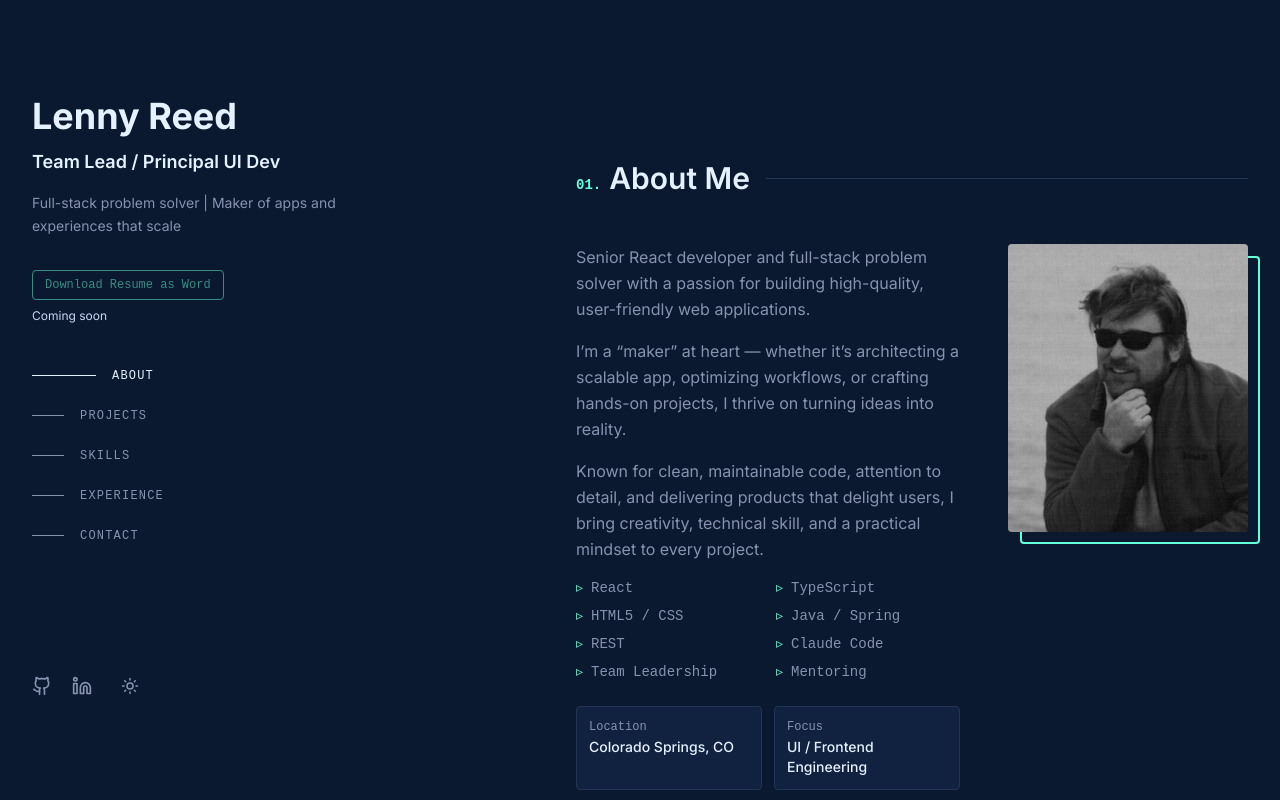
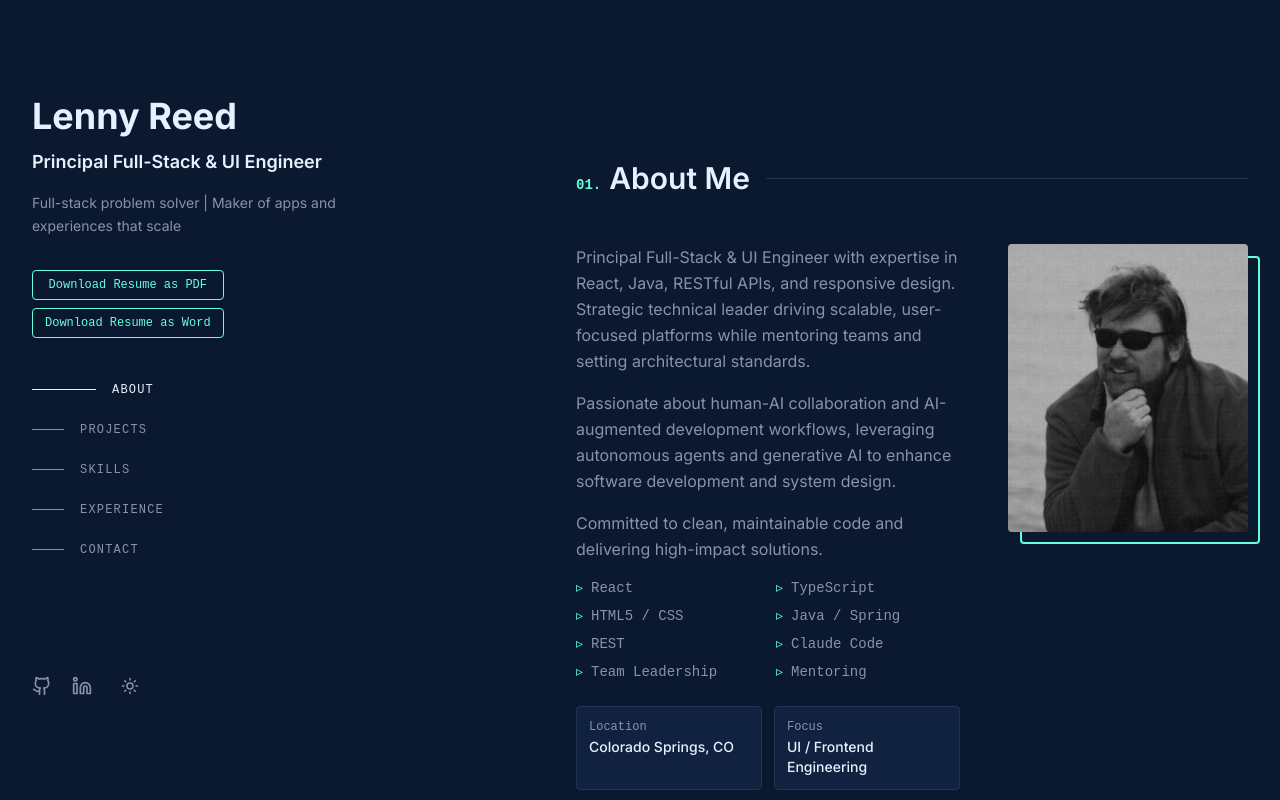
Before and after one commit to lendog75/resume, a Next.js app: page / in a window 1280 px wide. Shown: the top 800 px of the page. Built offline with nearby package versions, Linux system fonts and the light colour scheme.

Commit message:
April26 Resume Tweaks, Fix resume download links

```diff
--- a/data/data.json
+++ b/data/data.json
@@ -8,8 +8,8 @@
     "siteTitle": "Lenny Reed | Software Engineer",
     "description": "Family man, outdoorsman, and software developer who loves to work with React. Responsive Design and RESTful APIs are personal favorites.",
     "url": "https://lennyreed.com",
-    "resumePdf": "",
-    "resumeWord": "Lenny Reed Resume.docx"
+    "resumePdf": "/Lenny Resume 2026.pdf",
+    "resumeWord": "/Lenny Resume 2026.docx"
   },
   "personal": {
     "name": "Lenny Reed",
@@ -40,7 +40,9 @@
   "about": {
     "headline": "About Me",
     "body": [
-      "Senior React developer and full-stack problem solver with a passion for building high-quality, user-friendly web applications."," I’m a “maker” at heart — whether it’s architecting a scalable app, optimizing workflows, or crafting hands-on projects, I thrive on turning ideas into reality.","Known for clean, maintainable code, attention to detail, and delivering products that delight users, I bring creativity, technical skill, and a practical mindset to every project."
+      "Principal Full-Stack & UI Engineer with expertise in React, Java, RESTful APIs, and responsive design. Strategic technical leader driving scalable, user-focused platforms while mentoring teams and setting architectural standards.",
+      "Passionate about human-AI collaboration and AI-augmented development workflows, leveraging autonomous agents and generative AI to enhance software development and system design.",
+      "Committed to clean, maintainable code and delivering high-impact solutions."
     ],
     "quickFacts": [
       { "label": "Location", "value": "Colorado Springs, CO" },
@@ -237,54 +239,56 @@
       "id": "exp-0",
       "type": "work",
       "company": "BurstIQ",
-      "role": "Team Lead / Principal UI Dev",
-      "period": "Oct 2024 — Present",
+      "role": "Principal Full-Stack & UI Engineer",
+      "period": "Jul 2024 — Present",
       "location": "Denver, CO (Hybrid)",
       "url": "https://burstiq.com",
-      "description": "Led a team of developers building intuitive and visually appealing Blockchain-based apps. Principal developer on the company's most critical projects.",
-      "impact": "Returned to BurstIQ to contribute to core platform development during a critical growth phase, initially focusing on backend systems within its blockchain-backed data platform. Built foundational capabilities in Java Spring, including a flexible Data Pipeline (field mapping, JavaScript transforms, rules), developing a deep, end-to-end understanding of how data moves through the system.\n\nTransitioned back to the frontend to lead architecture across multiple initiatives—taking over stalled offshore-built projects, re-architecting them for scalability, and driving them to production. Served as tech lead for a key EMS project coordinating distributed teams, and designed a modern admin platform enabling intuitive control over complex data workflows while improving overall system cohesion and delivery.",
-      "bullets": [ ],
-      "tech": ["React", "Angular", "TypeScript", "JWT", "Figma", "Blockchain"]
+      "description": "Led core platform development during a critical growth phase, driving full-stack initiatives across Java Spring back-end systems and React front-end projects.",
+      "impact": "Returned to BurstIQ to contribute to core platform development during a critical growth phase, initially focusing on Java Spring back-end systems to improve reliability and throughput while building full-stack expertise. Designed and implemented a flexible Java-based Data Pipeline (field mapping, JavaScript transforms, Drools Rules), enabling end-to-end, customizable workflows.\n\nTransitioned to front-end leadership on React projects, re-architecting stalled offshore-built apps for scalability and improved maintainability. Served as tech lead for a key EMS project, providing full-stack development, client training on Graph and blockchain concepts, and coordinating distributed contributors. Designed the next-generation admin UI platform and pioneered human/AI-augmented development workflows, integrating autonomous agents to accelerate delivery, improve code quality, and enhance team efficiency.",
+      "bullets": [
+        "Led core platform development during a critical growth phase, initially focusing on Java Spring back-end systems to improve reliability and throughput while building full-stack expertise.",
+        "Designed and implemented a flexible Java-based Data Pipeline (field mapping, JavaScript transforms, Drools Rules), enabling end-to-end, customizable workflows.",
+        "Took ownership of the flagship React admin tool and the \"Astellas\" React app, stabilizing, enhancing, and delivering projects while managing distributed teams.",
+        "Transitioned to front-end leadership on React projects, re-architecting stalled offshore-built apps for scalability and improved maintainability.",
+        "Served as tech lead for a key EMS project, providing full-stack development, client training on Graph and blockchain concepts, and coordinating distributed contributors.",
+        "Designed the next-generation admin UI platform and pioneered human/AI-augmented development workflows, integrating autonomous agents to accelerate delivery, improve code quality, and enhance team efficiency."
+      ],
+      "tech": ["Java", "Spring Boot", "Graphchain", "React", "TypeScript", "RESTful APIs", "Agile", "Bitbucket"]
     },
     {
       "id": "exp-solterra",
       "type": "work",
       "company": "Solterra Workshop",
-      "role": "Founder / Designer / Engineer",
-      "period": "2018 — Present",
+      "role": "Founder, CEO / Artist / Technologist",
+      "period": "Jul 2023 — Jul 2024",
       "location": "Colorado (Remote)",
       "url": "https://solterraworkshop.com/",
-      "description": "Founded and built Solterra Workshop, a creative studio blending craftsmanship, design, and technology to produce unique wood-based artwork and products. Designed and created original pieces inspired by outdoor exploration, translating natural forms and landscapes into precise, high-quality physical products.",
-      "impact": "Founded and operated a product-driven venture at the intersection of physical craftsmanship and digital engineering, building a scalable system for designing, producing, and delivering premium wood-based products. Architected end-to-end workflows that convert digital designs into precision-manufactured goods, emphasizing repeatability, quality, and efficiency. Designed and developed a modern web experience to support direct-to-consumer sales, brand storytelling, and customer engagement. Leveraged the business as an innovation lab to explore new models in productization, digital-to-physical pipelines, and tech-enabled creativity, applying a startup mindset to rapid iteration and continuous improvement.",
+      "description": "Launched and managed a successful technology-driven laser art business, combining creative design with advanced manufacturing technologies.",
+      "impact": "Launched and managed a successful technology-driven laser art business, combining creative design with advanced manufacturing technologies. Designed, developed, and delivered products while overseeing product strategy, marketing, inventory, supplier relationships, and customer engagement. Managed financial forecasting, hiring, and operations, integrating technical innovation with hands-on craftsmanship.",
       "bullets": [
-        "Designed and produced original wood art, including layered 3D animal designs and nature-inspired pieces",
-        "Developed repeatable processes for turning digital concepts into physical products with high precision",
-        "Integrated photography, hiking, and outdoor exploration into product ideation and storytelling",
-        "Built and refined a product-focused website experience to showcase and sell work",
-        "Explored new business models including limited releases, custom work, and digital extensions"
+        "Launched and managed a successful technology-driven laser art business, combining creative design with advanced manufacturing technologies.",
+        "Designed, developed, and delivered products while overseeing product strategy, marketing, inventory, supplier relationships, and customer engagement.",
+        "Managed financial forecasting, hiring, and operations, integrating technical innovation with hands-on craftsmanship."
       ],
-      "tech": ["Design", "Woodworking", "Product Development", "Branding", "E-commerce", "Photography"]
+      "tech": ["CNC", "Laser", "CAD", "E-commerce", "Inventory Management"]
     },
     {
       "id": "exp-1",
       "type": "work",
       "company": "BurstIQ",
-      "role": "Team Lead / Principal UI Dev",
+      "role": "Team Lead / Senior UI Developer",
       "period": "Oct 2019 — Jul 2023",
       "location": "Denver, CO (Hybrid)",
       "url": "https://burstiq.com",
-      "description": "Led a team of developers building intuitive and visually appealing Blockchain-based apps. Principal developer on the company's most critical projects.",
+      "description": "Led front-end development team for blockchain-based applications, migrating key systems from Angular to React and improving maintainability and scalability.",
       "impact": "Spearheaded BurstIQ's front-end modernization by leading a full migration from Angular to React, unifying in-person, remote, and offshore contributors into a high-performing team — growing junior developers into trusted engineers and delivering the Admin UI that powers the core of a cutting-edge blockchain platform.",
       "bullets": [
-        "Led a team of developers in creating intuitive and visually appealing Blockchain-based apps",
-        "Migrated company from Angular-based front ends to React",
-        "Oversaw in-person, remote, and off-shore team members",
-        "Mentored junior devs helping them grow their careers and become trusted productive team members",
-        "Developed React-based Admin UI for the company's Blockchain platform, including creation of new chains, user management, and visualization",
-        "Created Angular and React prototypes to demonstrate design concepts and gather user feedback",
-        "Implemented responsive design practices to ensure optimal user experience across all devices"
+        "Led front-end development team for blockchain-based applications, migrating key systems from Angular to React and improving maintainability and scalability.",
+        "Mentored junior developers, coordinated distributed on-site and offshore teams, and collaborated with business stakeholders to deliver high-priority projects on time.",
+        "Developed React Admin UI, prototypes, and responsive design solutions, serving as principal developer on company-critical initiatives.",
+        "Contributed to front-end architecture, integrating RESTful APIs and ensuring cohesive system design."
       ],
-      "tech": ["React", "Angular", "TypeScript", "JWT", "Figma", "Blockchain"]
+      "tech": ["React", "TypeScript", "JavaScript", "Angular", "HTML5", "CSS3", "RESTful APIs", "Jira"]
     },
     {
       "id": "exp-2",
@@ -297,14 +301,11 @@
       "description": "Team Lead and Principal Developer for Advisor Experience, the company's new portal for financial advisors to manage their book of business.",
       "impact": "Took ownership of Transamerica's most visible advisor-facing product — orchestrating 5 direct reports across 3 functional teams to deliver a full-stack portal on time, complete with a bespoke Node.js edge API, Docker-based CI/CD pipeline to AWS, and enterprise JWT authentication.",
       "bullets": [
-        "Supervised 5 direct reports across 3 different functional teams to ensure on-time delivery",
-        "Developed advanced Amazon-style facet filtering feature used throughout the app",
-        "Created edge API using Node.js, Express, and NestJS",
-        "Integrated JWT-based authentication with ISAM",
-        "Implemented Redux pattern using NGRX",
-        "Designed and developed Docker-based Jenkins CI/CD prototype with pipeline build, lint, test, and deploy to AWS S3"
+        "Led development of the Advisor Experience portal, supervising 5 direct reports across 3 functional teams and ensuring timely, high-quality delivery.",
+        "Designed and implemented advanced UI features, including faceted search, Redux/NGRX state management, and JWT authentication, alongside server-side APIs using Node, Express, and NestJs.",
+        "Architected Docker/Jenkins pipelines for automated build, test, and deployment to AWS S3, improving CI/CD efficiency and system reliability."
       ],
-      "tech": ["Angular", "Node.js", "NestJS", "Express", "JWT", "NGRX", "Docker", "Jenkins", "AWS S3"]
+      "tech": ["Angular", "Node.js", "Express", "NestJs", "Redux/NGRX", "JWT", "Docker", "Jenkins", "AWS", "Jira"]
     },
     {
       "id": "exp-3",
@@ -317,14 +318,11 @@
       "description": "Architected and served as Principal Developer for the new internal Angular component library and design system.",
       "impact": "Transformed Pinnacol’s UI delivery by architecting a shared Angular component library and design system from scratch, while building Docker-based workflows integrated with Jenkins and Artifactory to streamline DevOps and continuous delivery. Cut deployment times from hours to seconds, rescued a behind-schedule project, delivered another ahead of schedule, and eliminated 15+ repos along with 40+ legacy builds of accumulated technical debt.",
       "bullets": [
-        "Architected and led development of internal Angular component library (pn-library) and SCSS design system (pn-themes based on Foundation 6.x)",
-        "Created new build and deployment process using Jenkins, Artifactory, and Docker — reducing deployments from hours to seconds",
-        "Took over as Principal UI Dev for the behind-schedule Certificates of Insurance project (Angular 2)",
-        "Led Customer Onboarding project to completion ahead of schedule (Angular 4)",
-        "Prototyped and presented Progressive Web App (PWA) implementation using Angular 5 Service Worker",
-        "Reduced tech debt by archiving 15+ Git repos and removing 40+ legacy builds"
+        "Served as principal developer and architect for an internal Angular component library and Certificates of Insurance / Customer Onboarding projects, improving consistency and maintainability across applications.",
+        "Developed SASS/CSS styling libraries, standardized coding practices, and implemented CI/CD pipelines using Jenkins and Docker, enhancing deployment efficiency and reducing errors.",
+        "Mentored junior developers and reduced technical debt through Git repository consolidation and code review best practices."
       ],
-      "tech": ["Angular", "ES2015", "Foundation 6.x", "SCSS", "Jenkins", "Artifactory", "Docker", "Git"]
+      "tech": ["Angular 2-5", "SASS/CSS", "Jenkins", "Docker", "JavaScript", "HTML5", "CSS3", "Jira"]
     },
     {
       "id": "exp-4",
@@ -347,21 +345,20 @@
       "id": "exp-5",
       "type": "work",
       "company": "Aspenware — (US Olympic Committee)",
-      "role": "Sr. Consultant",
-      "period": "Feb 2015 — Jun 2016",
-      "location": "Denver, CO",
+      "role": "Sr. Consultant / Developer",
+      "period": "Feb 2015 — Feb 2017",
+      "location": "Denver / Colorado Springs, CO",
       "url": "https://www.aspenware.com",
-      "description": "Worked on multiple projects for the US Olympic Committee including athlete management, payment, registration, and insurance systems.",
+      "description": "Delivered multiple projects for high-profile clients, including the US Olympic Committee (USOC) and Inspirato, leading front-end and back-end development.",
       "impact": "Built the digital backbone of the US Olympic Committee's athlete operations — delivering sport-specific health insurance eligibility, athlete payment management, nationwide club discovery, and Games registration systems that directly served America's Olympic athletes at scale.",
       "bullets": [
-        "Architected Games Registration/Profile system allowing administrators to control questions shown to athletes per event",
-        "Designed and developed Direct Athlete Support (DAS) and Operation Gold payment management systems",
-        "Built Elite Athlete Health Insurance (EAHI) system with sport-specific eligibility criteria and waitlist",
-        "Developed Find A Club system with interactive US map allowing users to find sports clubs nationwide",
-        "Developed Long List feature for managing delegate/athlete nominations for events and games",
-        "Built drink-mixing robot using Arduino, Node.js, and Johnny-Five Robotics for an Aspenware IoT event"
+        "Delivered multiple projects for high-profile clients, including the US Olympic Committee (USOC) and Inspirato, leading front-end and back-end development.",
+        "Developed Angular (1–5) and MVC web applications, including search/map systems, registration modules, health insurance platforms, and athlete portals.",
+        "Built RESTful APIs with WebAPI 2, modular components, directives, and reusable UI elements to improve maintainability and scalability.",
+        "Led small teams, mentored junior developers, and trained client staff on system usage and best practices.",
+        "Developed mobile web features with filtering, sorting, custom calendars, and swipe support to enhance user experience."
       ],
-      "tech": ["AngularJS", "Bootstrap 3", "HTML5", ".Net 4.5", "WebApi 2", "Sitecore", "TFS", "Automapper"]
+      "tech": ["Angular 1-5", "JavaScript", "TypeScript", "MVC", "WebAPI 2", "Bootstrap", "Sitecore", "HTML5", "CSS3", "RESTful APIs", "Jira"]
     },
     {
       "id": "exp-6",
--- /dev/null
+++ b/public/Lenny Resume 2026.md
@@ -0,0 +1,80 @@
+# **Lenny Reed**
+
+**Colorado Springs, CO   |   lennyreed6@gmail.com   |   lennyreed.com**
+
+---
+
+## **Summary**
+
+Principal Full-Stack & UI Engineer with expertise in React, Java, RESTful APIs, and responsive design. Strategic technical leader driving scalable, user-focused platforms while mentoring teams and setting architectural standards. Passionate about human-AI collaboration and AI-augmented development workflows, leveraging autonomous agents and generative AI to enhance software development and system design. Committed to clean, maintainable code and delivering high-impact solutions.
+
+---
+
+## **Skills**
+
+* **Front-End:** React, TypeScript, HTML5, CSS3, responsive/mobile-first design, Progressive Web Apps (PWA), UI/UX architecture, component libraries, React Admin frameworks
+
+* **Back-End:** Java, Spring Boot, C\#, .NET, Node.js (Express, NestJs), RESTful APIs, database design, repository & facade patterns, Drools Rules, full-stack development
+
+* **Dev Tools & Practices:** Git, Bitbucket, Jira, Agile (Scrum/Kanban), code reviews, CI/CD pipelines, Docker, Jenkins, AWS, automated build, test and deploy
+
+* **Other / Leadership:** Mentorship, offshore/distributed team management, client engagement and training, technical strategy and architecture, human-AI collaboration, AI-augmented development workflows, autonomous agents, generative AI experimentation
+
+---
+
+## **Professional Experience**
+
+**BurstIQ** — *Principal Full-Stack & UI Engineer*
+ *July 2024 – Present | Denver, CO*
+
+* Led core platform development during a critical growth phase, initially focusing on Java Spring back-end systems to improve reliability and throughput while building full-stack expertise.
+* Designed and implemented a flexible Java-based Data Pipeline (field mapping, JavaScript transforms, Drools Rules), enabling end-to-end, customizable workflows.
+* Took ownership of the flagship React admin tool and the “Astellas” React app, stabilizing, enhancing, and delivering projects while managing distributed teams.
+* Transitioned to front-end leadership on React projects, re-architecting stalled offshore-built apps for scalability and improved maintainability.
+* Served as tech lead for a key EMS project, providing full-stack development, client training on Graph and blockchain concepts, and coordinating distributed contributors.
+* Designed the next-generation admin UI platform and pioneered human/AI-augmented development workflows, integrating autonomous agents to accelerate delivery, improve code quality, and enhance team efficiency.
+* Tech Stack: Java, Spring Boot, Graphchain, React, TypeScript, RESTful APIs, Agile (Jira), Bitbucket
+
+**Solterra Workshop** — *Founder, CEO / Artist / Technologist*
+ *July 2023 – July 2024*
+
+* Launched and managed a successful technology-driven laser art business, combining creative design with advanced manufacturing technologies.
+* Designed, developed, and delivered products while overseeing product strategy, marketing, inventory, supplier relationships, and customer engagement.
+* Managed financial forecasting, hiring, and operations, integrating technical innovation with hands-on craftsmanship.
+* url: [solterraworkshop.com](http://solterraworkshop.com)
+* Tech Stack:  CNC and Laser technologies, CAD software, e-commerce platforms, inventory and financial management tools
+
+**BurstIQ** — *Team Lead / Senior UI Developer*
+ *Oct 2019 – Jul 2023 | Denver, CO*
+
+* Led front-end development team for blockchain-based applications, migrating key systems from Angular to React and improving maintainability and scalability.
+* Mentored junior developers, coordinated distributed on-site and offshore teams, and collaborated with business stakeholders to deliver high-priority projects on time.
+* Developed React Admin UI, prototypes, and responsive design solutions, serving as principal developer on company-critical initiatives.
+* Contributed to front-end architecture, integrating RESTful APIs and ensuring cohesive system design.
+* Tech Stack: React, TypeScript, JavaScript, Angular, HTML5, CSS3, RESTful APIs, Jira, Agile/Scrum
+
+**Transamerica** — *Manager, Software Engineering*
+ *Jul 2018 – Oct 2019 | Denver, CO*
+
+* Led development of the Advisor Experience portal, supervising 5 direct reports across 3 functional teams and ensuring timely, high-quality delivery.
+* Designed and implemented advanced UI features, including faceted search, Redux/NGRX state management, and JWT authentication, alongside server-side APIs using Node, Express, and NestJs.
+* Architected Docker/Jenkins pipelines for automated build, test, and deployment to AWS S3, improving CI/CD efficiency and system reliability.
+* Tech Stack: Angular, Node.js, Express, NestJs, Redux/NGRX, JWT, Docker, Jenkins, AWS, Jira
+
+**Pinnacol Assurance** — *Software Developer III / UI Team Lead*
+ *Feb 2017 – Jun 2018 | Denver, CO*
+
+* Served as principal developer and architect for an internal Angular component library and Certificates of Insurance / Customer Onboarding projects, improving consistency and maintainability across applications.
+* Developed SASS/CSS styling libraries, standardized coding practices, and implemented CI/CD pipelines using Jenkins and Docker, enhancing deployment efficiency and reducing errors.
+* Mentored junior developers and reduced technical debt through Git repository consolidation and code review best practices.
+* Tech Stack: Angular 2–5, SASS/CSS, Jenkins, Docker, JavaScript, HTML5, CSS3, Jira
+
+**Aspenware** — *Sr. Consultant / Developer / Contractor*
+ *Feb 2015 – Feb 2017 | Denver / Colorado Springs, CO*
+
+* Delivered multiple projects for high-profile clients, including the US Olympic Committee (USOC) and Inspirato, leading front-end and back-end development.
+* Developed Angular (1–5) and MVC web applications, including search/map systems, registration modules, health insurance platforms, and athlete portals.
+* Built RESTful APIs with WebAPI 2, modular components, directives, and reusable UI elements to improve maintainability and scalability.
+* Led small teams, mentored junior developers, and trained client staff on system usage and best practices.
+* Developed mobile web features with filtering, sorting, custom calendars, and swipe support to enhance user experience.
+* Tech Stack: Angular 1–5, JavaScript, TypeScript, MVC, WebAPI 2, Bootstrap, Sitecore, HTML5, CSS3, RESTful APIs, Jira
--- a/src/components/layout/LeftPanel.tsx
+++ b/src/components/layout/LeftPanel.tsx
@@ -35,21 +35,29 @@ export function LeftPanel({ nav }: { nav: NavItem[] }) {
         </p>
 
         {/* Resume downloads */}
-        {(meta.resumePdf || meta.resumeWord) && (
         <div className="flex flex-col gap-2 mt-8 w-fit">
+          {!meta.resumePdf && !meta.resumeWord ? (
+            <>
+              <Button disabled variant="outline" size="sm" className="w-full text-xs px-3 py-1.5">
+                Download Resume
+              </Button>
+              <p className="text-xs text-[var(--color-text-secondary)]">Coming soon</p>
+            </>
+          ) : (
+            <>
               {meta.resumePdf && (
-              <Button disabled variant="outline" size="sm" className="w-full text-xs px-3 py-1.5">
+                <Button href={meta.resumePdf} download variant="outline" size="sm" className="w-full text-xs px-3 py-1.5">
                   Download Resume as PDF
                 </Button>
               )}
               {meta.resumeWord && (
-              <Button disabled variant="outline" size="sm" className="w-full text-xs px-3 py-1.5">
+                <Button href={meta.resumeWord} download variant="outline" size="sm" className="w-full text-xs px-3 py-1.5">
                   Download Resume as Word
                 </Button>
               )}
-            <p className="text-xs text-muted-foreground">Coming soon</p>
+            </>
+          )}
         </div>
-        )}
 
         {/* Nav — desktop only */}
         <nav className="hidden lg:flex flex-col gap-0 mt-8" aria-label="Page sections">
```
Also changed, not shown: 2 other files (tests, documents, lock files or other folders). Lines whose indentation alone changed are shown as unchanged.
